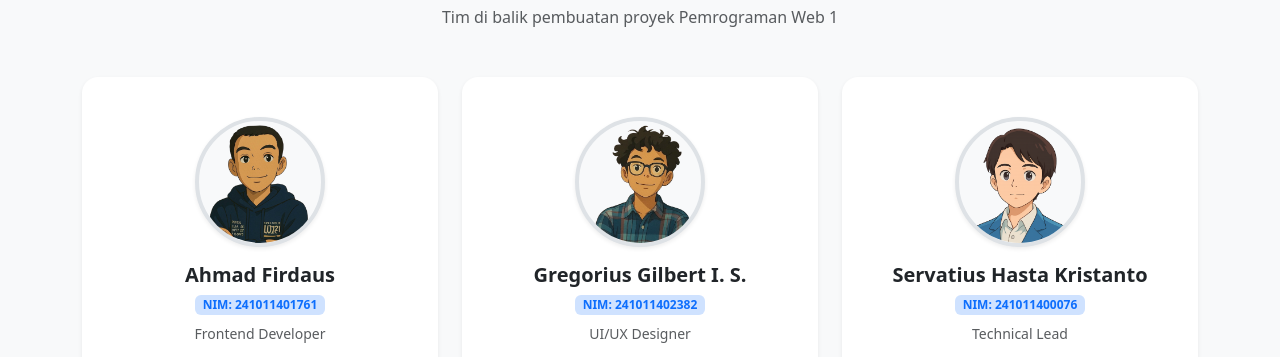
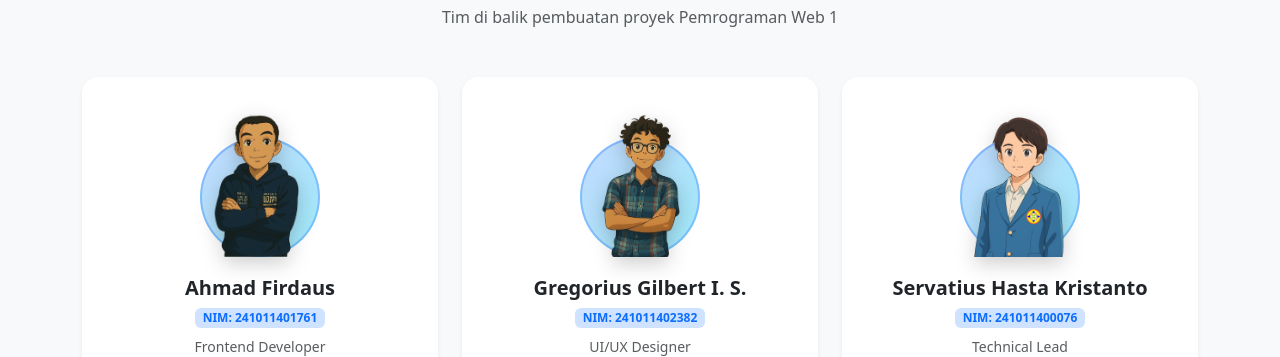
Before and after one commit to H45T4CK/pw1-tugas-project-kelompok2, a plain HTML site: page index.html in a window 1280 px wide. Shown: the part 1151-1508 px from the top of the page. Drawn offline with nearby package versions, Linux system fonts and the light colour scheme.

Commit message:
Update 4 index.html

```diff
--- a/index.html
+++ b/index.html
@@ -19,20 +19,55 @@
     }
     .hover-card:hover {
       transform: translateY(-8px);
-      box-shadow: 0 14px 28px rgba(0,0,0,0.12) !important;
+      box-shadow: 0 14px 28px rgba(0,0,0,0.2) !important;
     }
 
-    /* FIX FOTO KEPOTONG: object-position diset ke top */
-    .profile-img {
-      width: 130px;
-      height: 130px;
-      object-fit: cover;
-      object-position: center top; /* Memastikan bagian kepala/wajah tidak terpotong */
-      border: 4px solid var(--bs-border-color);
-      background-color: #f8f9fa;
+    /* EFEK AVATAR 2.5D POP-OUT */
+    .avatar-wrapper {
+      position: relative;
+      width: 140px;
+      height: 140px;
+      margin: 0 auto 1.2rem;
+      display: flex;
+      align-items: flex-end;
+      justify-content: center;
     }
 
-    /* Back to Top Floating Button */
+    /* Lingkaran latar di belakang avatar */
+    .avatar-bg-circle {
+      position: absolute;
+      bottom: 0;
+      width: 120px;
+      height: 120px;
+      border-radius: 50%;
+      background: linear-gradient(135deg, rgba(13, 110, 253, 0.25), rgba(13, 202, 240, 0.4));
+      border: 2px solid rgba(13, 110, 253, 0.3);
+      transition: all 0.3s ease;
+    }
+
+    /* Gambar karakter transparan yang 'pop-out' */
+    .avatar-img-pop {
+      position: relative;
+      z-index: 2;
+      width: 135px;
+      height: 145px;
+      object-fit: contain;
+      object-position: center bottom;
+      filter: drop-shadow(0 6px 10px rgba(0, 0, 0, 0.2));
+      transition: all 0.3s cubic-bezier(0.175, 0.885, 0.32, 1.275);
+    }
+
+    /* Hover effect 2.5D: Gambar terangkat keluar lingkaran */
+    .hover-card:hover .avatar-img-pop {
+      transform: translateY(-12px) scale(1.1);
+      filter: drop-shadow(0 12px 20px rgba(13, 110, 253, 0.45));
+    }
+    .hover-card:hover .avatar-bg-circle {
+      transform: scale(1.05);
+      background: linear-gradient(135deg, rgba(13, 110, 253, 0.4), rgba(13, 202, 240, 0.6));
+    }
+
+    /* Back to Top Button */
     #btnBackToTop {
       position: fixed;
       bottom: 20px;
@@ -123,7 +158,7 @@
     </div>
   </section>
 
-  <!-- Anggota Tim Section -->
+  <!-- Anggota Tim Section (2.5D Pop-Out Avatar) -->
   <section id="tim" class="py-5 bg-body-tertiary">
     <div class="container py-4">
       <div class="text-center mb-5">
@@ -136,7 +171,10 @@
         <div class="col-md-4">
           <div class="card border-0 shadow-sm text-center p-4 hover-card rounded-4">
             <div class="card-body">
-              <img src="Firdaus.png" class="rounded-circle profile-img shadow-sm mb-3" alt="Ahmad Firdaus">
+              <div class="avatar-wrapper">
+                <div class="avatar-bg-circle"></div>
+                <img src="Firdaus.png" class="avatar-img-pop" alt="Ahmad Firdaus">
+              </div>
               <h5 class="card-title fw-bold mb-1">Ahmad Firdaus</h5>
               <span class="badge bg-primary-subtle text-primary mb-2">NIM: 241011401761</span>
               <p class="card-text text-muted small">Frontend Developer</p>
@@ -152,7 +190,10 @@
         <div class="col-md-4">
           <div class="card border-0 shadow-sm text-center p-4 hover-card rounded-4">
             <div class="card-body">
-              <img src="Gilbert.png" class="rounded-circle profile-img shadow-sm mb-3" alt="Gregorius Gilbert">
+              <div class="avatar-wrapper">
+                <div class="avatar-bg-circle"></div>
+                <img src="Gilbert.png" class="avatar-img-pop" alt="Gregorius Gilbert">
+              </div>
               <h5 class="card-title fw-bold mb-1">Gregorius Gilbert I. S.</h5>
               <span class="badge bg-primary-subtle text-primary mb-2">NIM: 241011402382</span>
               <p class="card-text text-muted small">UI/UX Designer</p>
@@ -168,7 +209,10 @@
         <div class="col-md-4">
           <div class="card border-0 shadow-sm text-center p-4 hover-card rounded-4">
             <div class="card-body">
-              <img src="Hasta.png" class="rounded-circle profile-img shadow-sm mb-3" alt="Servatius Hasta Kristanto">
+              <div class="avatar-wrapper">
+                <div class="avatar-bg-circle"></div>
+                <img src="Hasta.png" class="avatar-img-pop" alt="Servatius Hasta Kristanto">
+              </div>
               <h5 class="card-title fw-bold mb-1">Servatius Hasta Kristanto</h5>
               <span class="badge bg-primary-subtle text-primary mb-2">NIM: 241011400076</span>
               <p class="card-text text-muted small">Technical Lead</p>
@@ -207,7 +251,7 @@
     </div>
   </section>
 
-  <!-- Toast Notification (Popup Pengganti Alert) -->
+  <!-- Toast Notification -->
   <div class="toast-container position-fixed bottom-0 start-50 translate-middle-x p-3">
     <div id="liveToast" class="toast align-items-center text-bg-success border-0 shadow" role="alert" aria-live="assertive" aria-atomic="true">
       <div class="d-flex">
@@ -234,14 +278,13 @@
   <!-- Bootstrap JS CDN -->
   <script src="https://cdn.jsdelivr.net/npm/bootstrap@5.3.0/dist/js/bootstrap.bundle.min.js"></script>
 
-  <!-- Logika JS Modern (Theme Toggle + Form Toast + Back To Top) -->
+  <!-- Logika JS -->
   <script>
-    // 1. Dark Mode Toggle
+    // Dark Mode Toggle
     const btnThemeToggle = document.getElementById('btnThemeToggle');
     const themeIcon = document.getElementById('themeIcon');
     const htmlElement = document.documentElement;
 
-    // Cek tema tersimpan di localStorage
     const savedTheme = localStorage.getItem('theme') || 'light';
     htmlElement.setAttribute('data-bs-theme', savedTheme);
     updateIcon(savedTheme);
@@ -262,7 +305,7 @@
       }
     }
 
-    // 2. Form Toast Notification
+    // Form Toast Notification
     const formPesan = document.getElementById('formPesan');
     const toastElement = document.getElementById('liveToast');
     const toastMessage = document.getElementById('toastMessage');
@@ -276,7 +319,7 @@
       this.reset();
     });
 
-    // 3. Floating Back to Top Button
+    // Back to Top Button
     const btnBackToTop = document.getElementById('btnBackToTop');
     window.addEventListener('scroll', () => {
       if (window.scrollY > 300) {
```
